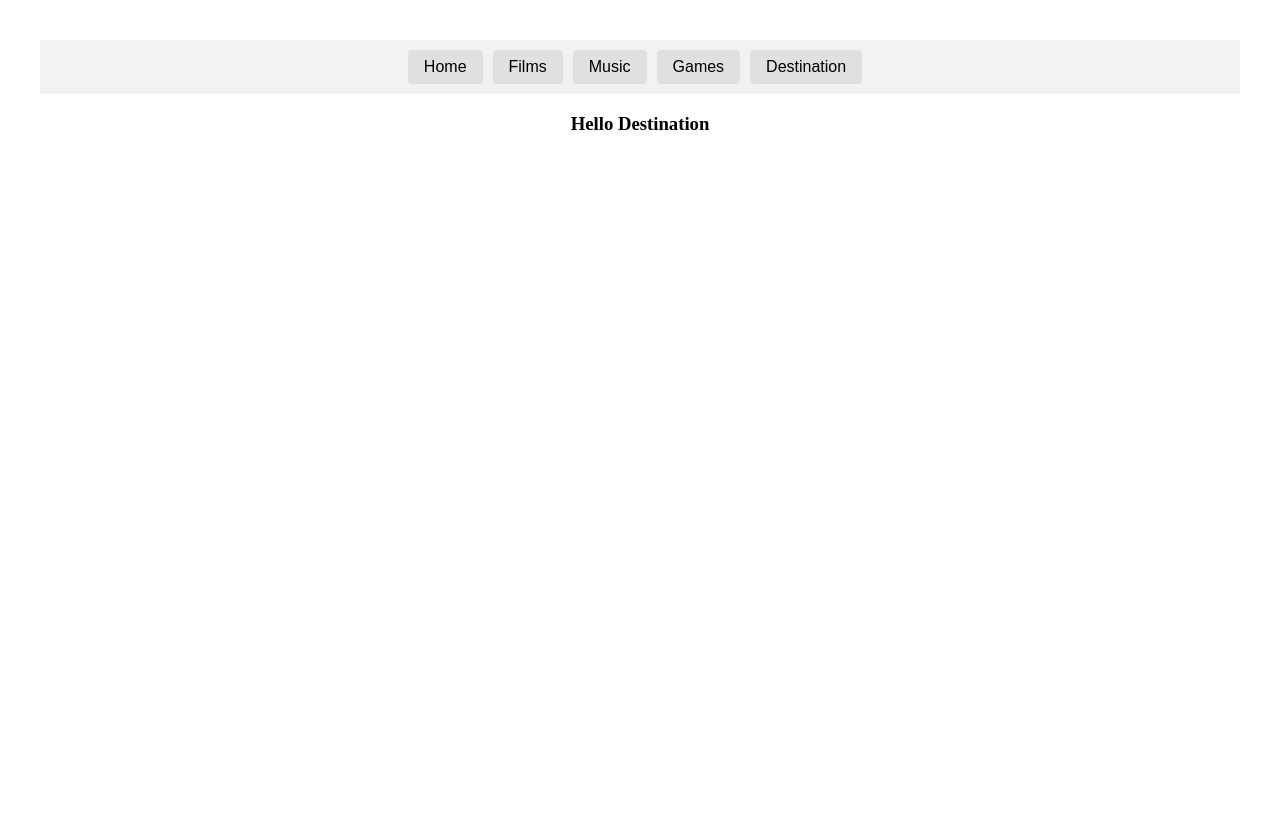
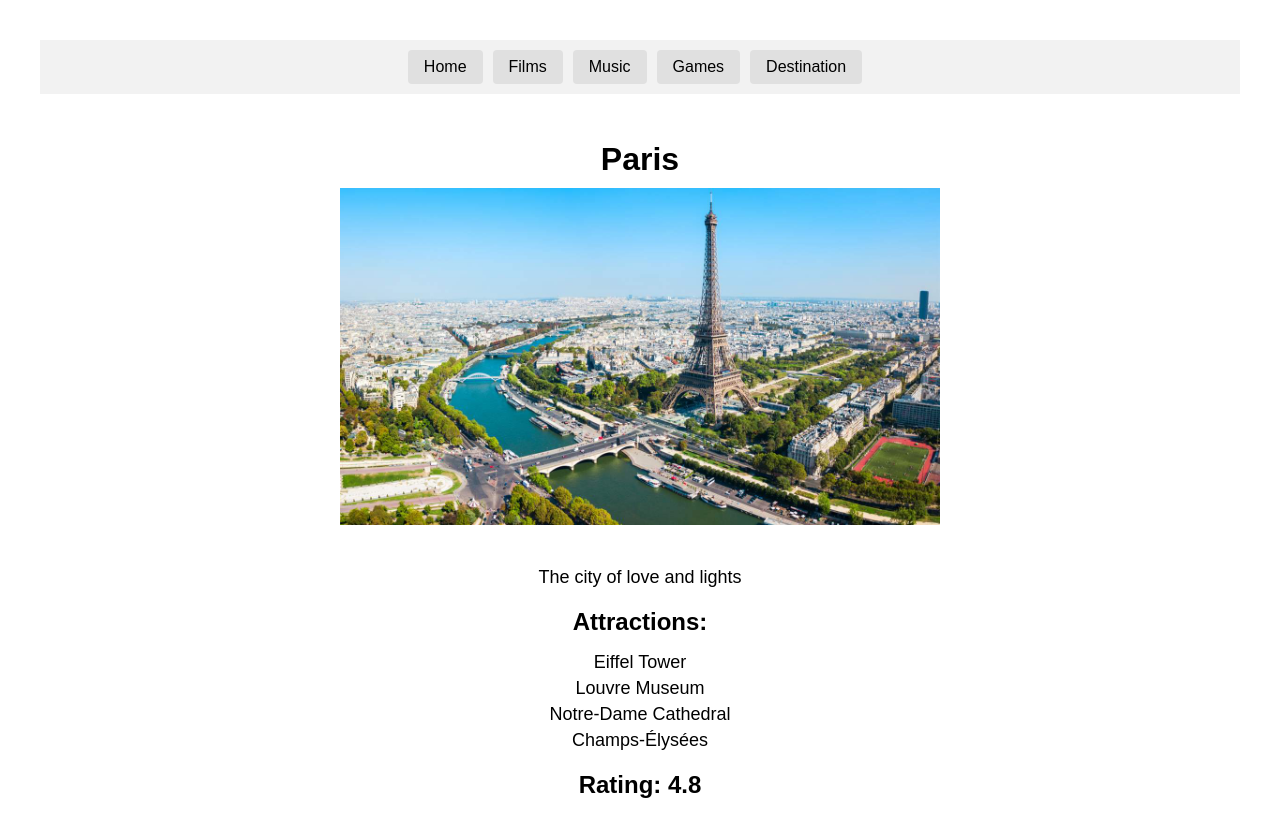
Before and after one commit to joannabs/Hack-UPC-Frontend, a React (Vite) app: page /destination in a window 1280 px wide. Shown: the top 836 px of the page. Before the commit the page ends 800 px from the top, so only its background shows below. Built offline with nearby package versions, Linux system fonts and the light colour scheme.

Commit message:
destination screen

```diff
--- /dev/null
+++ b/src/views/Destination.css
@@ -0,0 +1,44 @@
+.destination {
+    max-width: 600px;
+    margin: 0 auto;
+    padding: 20px;
+    text-align: center;
+    font-family: Arial, sans-serif;
+  }
+
+  .destination h1 {
+    font-size: 32px;
+    margin-bottom: 10px;
+  }
+
+  .destination img {
+    width: 100%;
+    max-height: 400px;
+    object-fit: cover;
+    margin-bottom: 20px;
+  }
+
+  .destination p {
+    font-size: 18px;
+    margin-bottom: 20px;
+  }
+
+  .destination h2 {
+    font-size: 24px;
+    margin-bottom: 10px;
+  }
+
+  .destination ul {
+    list-style-type: none;
+    padding: 0;
+    margin-bottom: 20px;
+  }
+
+  .destination li {
+    font-size: 18px;
+    margin-bottom: 5px;
+  }
+
+  .destination h2:last-child {
+    margin-bottom: 0;
+  }
--- a/src/views/Destination.jsx
+++ b/src/views/Destination.jsx
@@ -1,9 +1,35 @@
-import React from 'react'
+import React from 'react';
+import './Destination.css';
+import paris from './destination/paris.jpg';
 
-const Destination = () => (
-  <section className="Home">
-    <h3>Hello Destination</h3>
-  </section>
-)
+const Destination = () => {
+  const destination = {
+    name: 'Paris',
+    description: 'The city of love and lights',
+    image: paris,
+    rating: 4.8,
+    attractions: [
+      'Eiffel Tower',
+      'Louvre Museum',
+      'Notre-Dame Cathedral',
+      'Champs-Élysées',
+    ],
+  };
+
+  return (
+    <div className="destination">
+      <h1>{destination.name}</h1>
+      <img src={destination.image} alt={destination.name} />
+      <p>{destination.description}</p>
+      <h2>Attractions:</h2>
+      <ul>
+        {destination.attractions.map((attraction, index) => (
+          <li key={index}>{attraction}</li>
+        ))}
+      </ul>
+      <h2>Rating: {destination.rating}</h2>
+    </div>
+  );
+};
 
 export default Destination;
```
Also changed, not shown: src/views/destination/paris.jpg (added).
